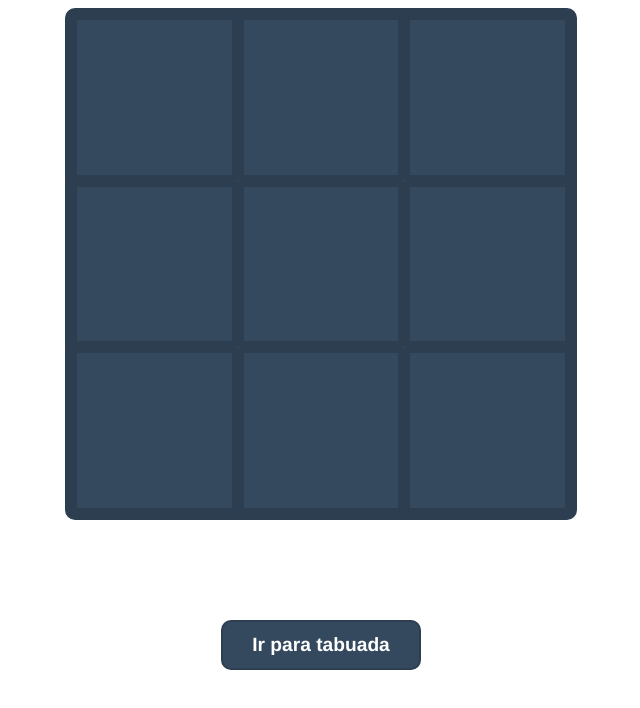
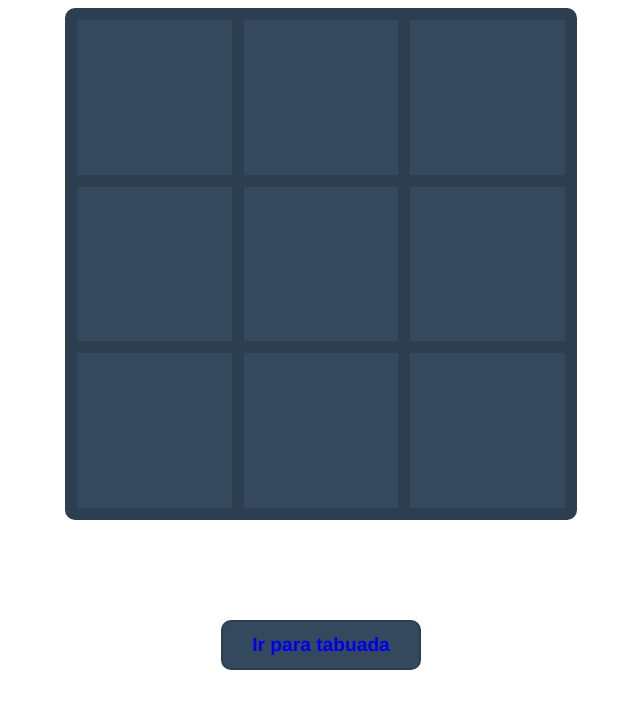
Before and after one commit to EduardaKreuzburg/class_asyn_PI_4, a plain HTML site: page index.html in a window 1280 px wide. Shown: the whole page, without its empty margins (319-959 px from the left). Drawn offline with Linux system fonts and the light colour scheme.

Commit message:
update do update da index

```diff
--- a/index.html
+++ b/index.html
@@ -9,7 +9,7 @@
 <body>
     <div class="game"></div>
 
-    <button><a href="tabuada.html"></a>Ir para tabuada</a></button>
+    <button><a href="tabuada.html">Ir para tabuada</a></button>
 
     <script src="js/tic-tac-toe.js"></script>
     <script>
```
